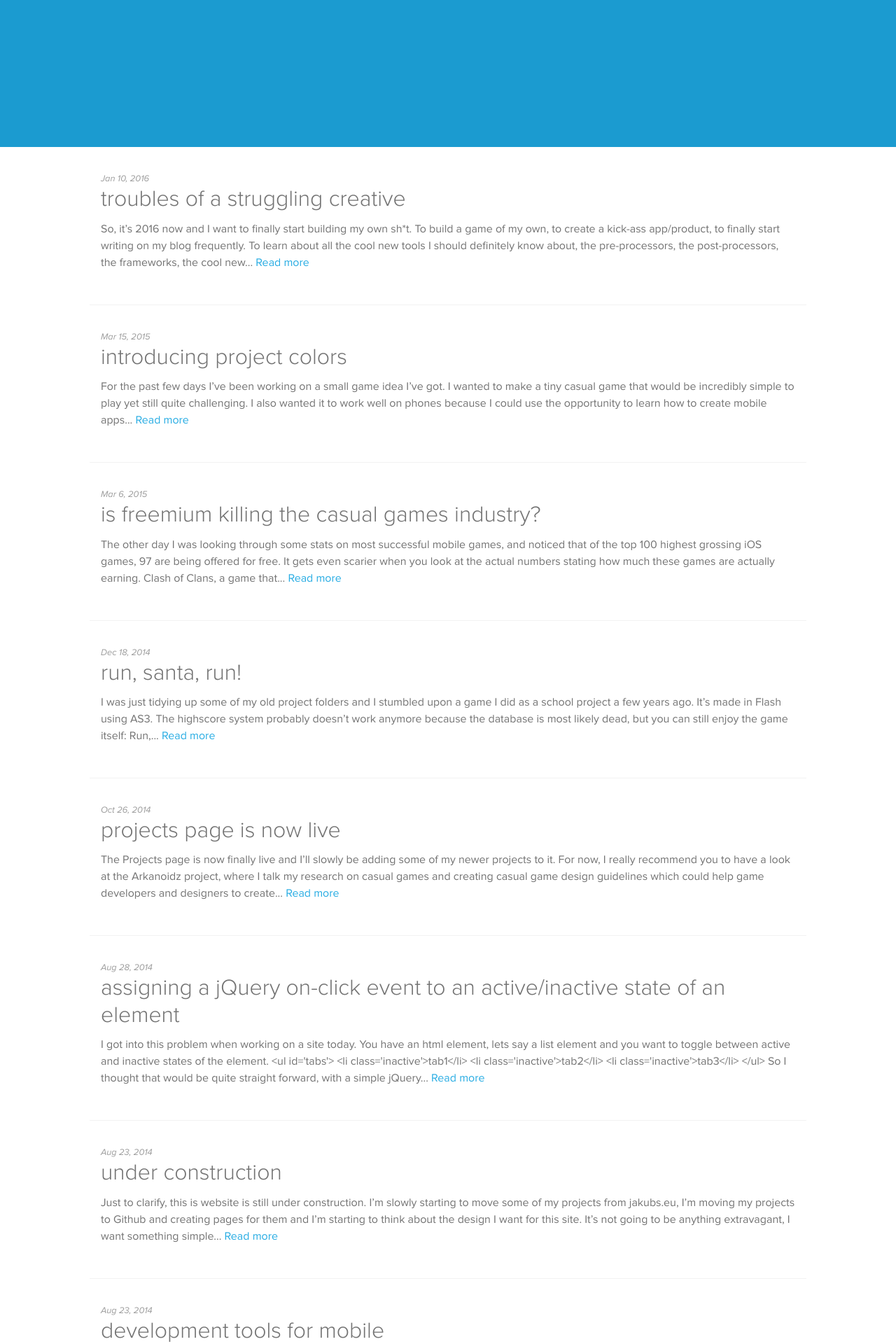
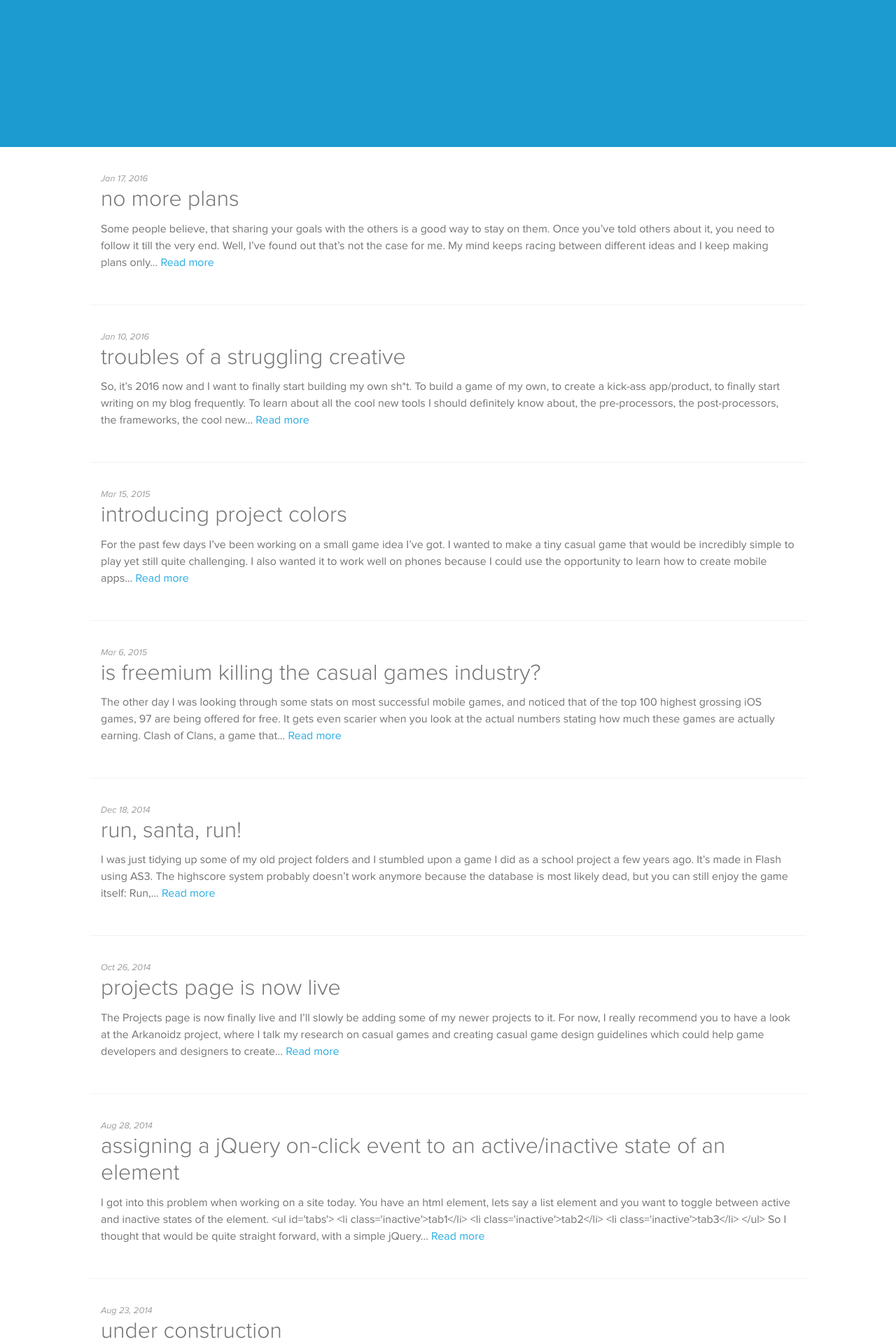
Before and after one commit to jakubsl/jakubsl.github.io, a Jekyll site: the page built from index.html, in a window 1280 px wide. Shown: the part 383-2303 px from the top of the page at 70% size. Built offline with Jekyll 4.4.1, drawn with Linux system fonts in a browser that asks for light colours; some web fonts are replaced.

Commit message:
no more plans

```diff
--- a/_config.yml
+++ b/_config.yml
@@ -18,7 +18,7 @@ highlighter : pygments
 markdown: kramdown
 
 # Permalink structure for blog posts
-permalink: /blog/:title/
+permalink: /blog/:categories/:title/
 
 destination: _site
 sass:
--- /dev/null
+++ b/_posts/2016-01-17-no-more-plans.markdown
@@ -0,0 +1,13 @@
+---
+layout: post
+title:  "no more plans"
+date:   2016-01-17 23:42:13
+categories: general
+---
+Some people believe, that sharing your goals with the others is a good way to stay on them. Once you've told others about it, you need to follow it till the very end.
+
+Well, I've found out that's not the case for me. My mind keeps racing between different ideas and I keep making plans only to give them up for a better one. And I'm starting to consider it might make some people(sometimes even myself) think like I've just got a big mouth and I never really stick to anything. Which might be true in a few cases, but mostly I have a valid reason for adapting my plans, based on some newly discovered information.
+
+Like last week I was writing a post about making a game every two weeks, a few days ago I was considering going back to school for some interesting game design course and today I ended up signing up for a few coursera courses instead. Meanwhile I've also ordered a few books about(including [this great book by Jesse Schell](http://www.amazon.co.uk/The-Art-Game-Design-Edition/dp/1466598646/)).
+
+I'm not sure where I'll be in a few weeks or months, I'm just going with the flow. I'm not giving away any more plans or promises. Not here and not anywhere else. I'm keeping those to myself from now on.
```
